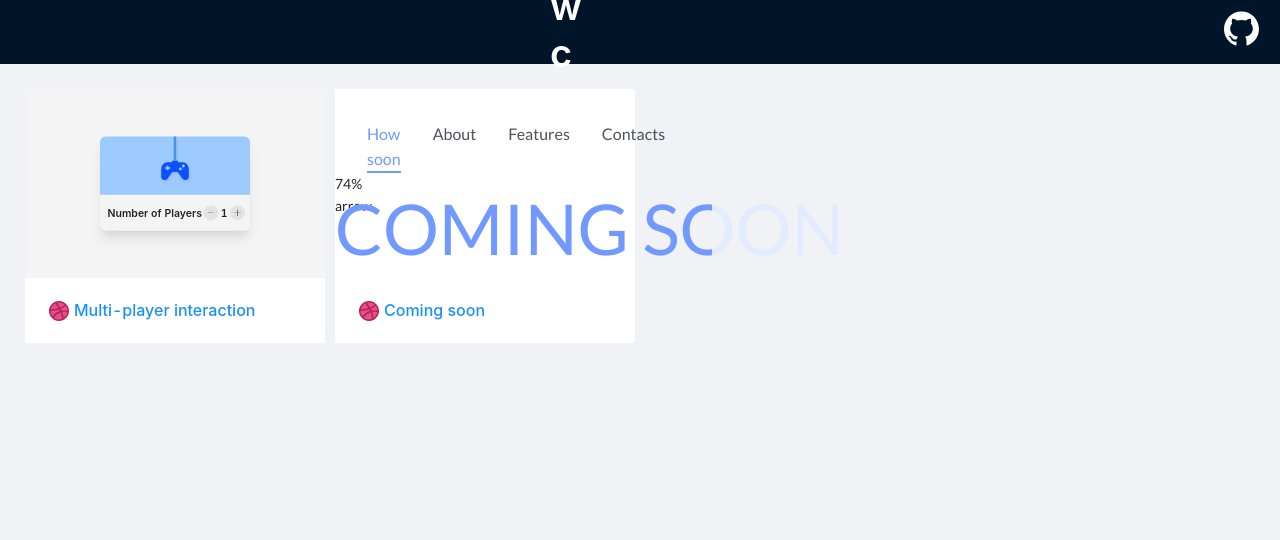
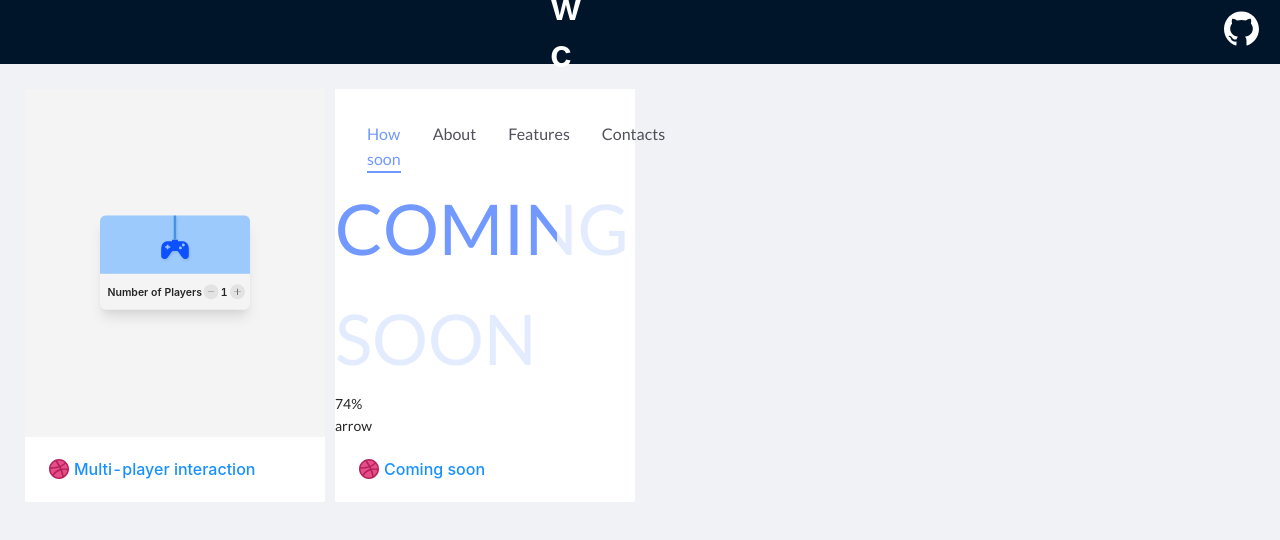
Before and after one commit to rluvaton/dribbble-shots-recreation, a React (Create React App) app: page / in a window 1280 px wide. Shown: the top 540 px of the page. Built offline with nearby package versions, Linux system fonts and the light colour scheme.

Commit message:
feat(coming-soon): finish coming-soon text (WIP)
- Removed calculation from coming-soon text
- Used span instead of div for the text

working on #7

```diff
--- a/src/pages/shots/ComingSoon/components/ComingSoonText/index.module.scss
+++ b/src/pages/shots/ComingSoon/components/ComingSoonText/index.module.scss
@@ -2,15 +2,19 @@
 
 .container {
 
-  position: relative;
+  width: fit-content;
+
+  // This and the `grid-area` are for making the text overlay
+  // Previously, we used `position: relative` and `absolute` on the children, this made problem with the width
+  // And we needed to dynamically calculate the width in pixels, but now it's much easier
+  // From https://stackoverflow.com/a/55475793/5923666
+  display: grid;
 
   > .full,
   > .behind {
-    position: absolute;
+    grid-area: 1 / 1;
+
     font-size: 5em;
-
-    /* supported on DIVs */
-    white-space: nowrap;
 
     width: fit-content;
   }
@@ -21,6 +25,9 @@
     overflow: hidden;
     z-index: 1;
 
+    // This will make the text kept on the same line and not break when the width is not enough to fill it
+    white-space: nowrap;
+
     // Add animation when progress changed
     transition: width 0.3s cubic-bezier(0.34, 1.56, 0.64, 1);
   }
--- a/src/pages/shots/ComingSoon/components/ComingSoonText/index.tsx
+++ b/src/pages/shots/ComingSoon/components/ComingSoonText/index.tsx
@@ -1,4 +1,4 @@
-import React, { useEffect, useRef, useState } from 'react';
+import React from 'react';
 import styles from './index.module.scss';
 
 export interface ComingSoonTextProps {
@@ -7,23 +7,13 @@ export interface ComingSoonTextProps {
 
 
 const ComingSoonText: React.FC<ComingSoonTextProps> = ({ progress }) => {
-  const [progressWidth, setProgressWidth] = useState('fit-content');
-  const behindDivRef = useRef<HTMLDivElement>(null);
-
-  useEffect(() => {
-    if(!behindDivRef.current) {
-      return;
-    }
-
-    setProgressWidth(`${behindDivRef.current.offsetWidth * (progress / 100)}px`);
-  }, [progress]);
 
   return (
     <div className={styles.container}>
-      <div className={styles.full} style={{
-        width: progressWidth,
-      }}>COMING SOON</div>
-      <div ref={behindDivRef} className={styles.behind}>COMING SOON</div>
+      <span className={styles.full} style={{
+        width: `${progress ?? 100}%`,
+      }}>COMING SOON</span>
+      <span className={styles.behind}>COMING SOON</span>
     </div>
   );
 }
```
